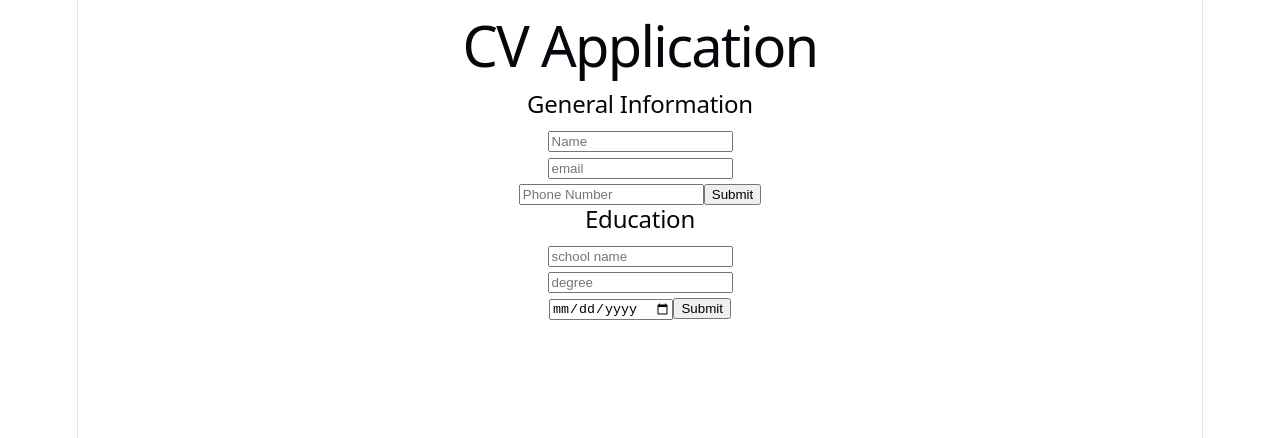
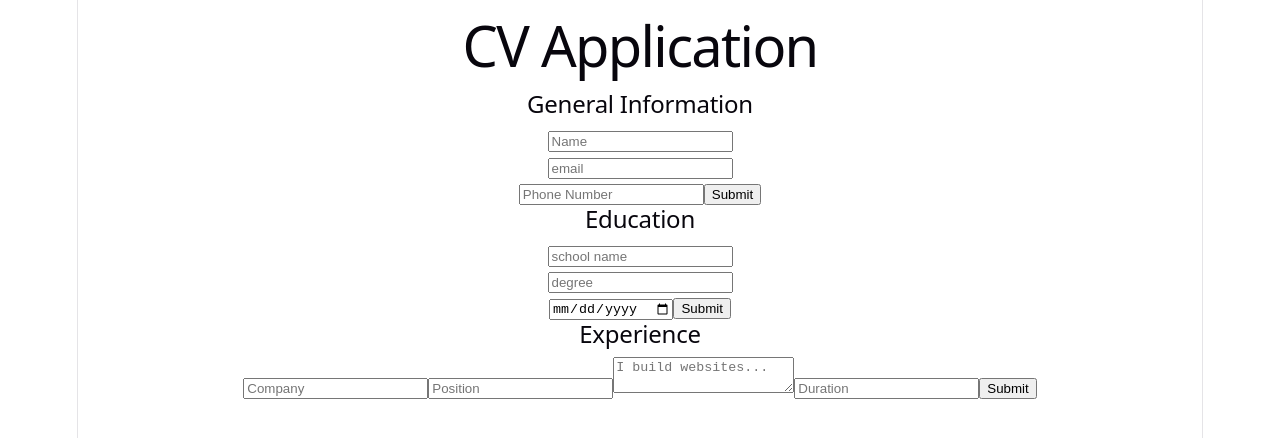
Before and after one commit to Fakecloak/CV-Application, a React (Vite) app in the folder my-first-react-app/: page / in a window 1280 px wide. Shown: the top 438 px of the page. Built offline with nearby package versions, Linux system fonts and the light colour scheme.

Commit message:
add Experience component with form handling

```diff
--- a/my-first-react-app/src/components/Experience.jsx
+++ b/my-first-react-app/src/components/Experience.jsx
@@ -3,4 +3,47 @@ import Section from "./Section";
 
 export default function Experience() {
 
+    const [company, setCompany] = useState("");
+    const [position, setPosition] = useState("");
+    const [responsibilities, setResponsibilities] = useState("");
+    const [duration, setDuration] = useState("");
+
+    const [submitted, setSubmitted] = useState(false);
+
+    function handleSubmit(e) {
+        e.preventDefault();
+        setSubmitted(true);
+    }
+
+    function handleEdit() {
+        setSubmitted(false);
+    }
+
+    return (
+        <Section
+        title="Experience"
+        handleSubmit={handleSubmit}
+        submitted={submitted}
+        handleEdit={handleEdit}
+
+        displayData = {
+            <div>
+                <p>company name: {company}</p>
+                <p>position: {position}</p>
+                <p>Main Responsibilities: {responsibilities}</p>
+                <p>Duration of Work: {duration}</p>
+            </div>
+        }
+        >
+            <input type="text" placeholder="Company" value={company} onChange={(e) => setCompany(e.target.value)} />
+            <input type="text" placeholder="Position" value={position} onChange={(e) => setPosition(e.target.value)} />
+            <textarea  placeholder="I build websites..." value={responsibilities} onChange={(e) => setResponsibilities(e.target.value)} />
+            <input type="text" placeholder="Duration" value={duration} onChange={(e) => setDuration(e.target.value)} />
+
+
+
+        </Section>
+
+    )
+
 }
```
